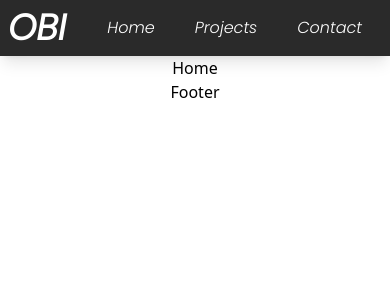
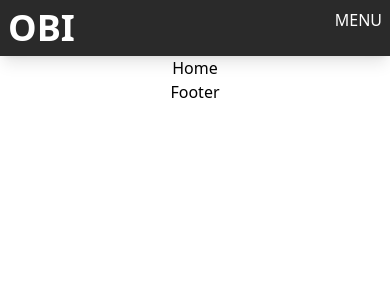
Before and after one commit to uzoziealpha/tailwindcssportfolio, a React (Create React App) app: page / in a window 390 px wide. Shown: the top 300 px of the page. Built offline with nearby package versions, Linux system fonts and the light colour scheme.

Commit message:
Responsive tailwind for nav toggler

```diff
--- /dev/null
+++ b/postcss.config.js
@@ -0,0 +1,6 @@
+module.exports = {
+    plugins: {
+      tailwindcss: {},
+      autoprefixer: {},
+    },
+}
--- a/src/components/Header.js
+++ b/src/components/Header.js
@@ -1,43 +1,47 @@
-import React from 'react'
-import { Link } from 'react-router-dom'
+import React, {useState} from "react";
+import { Link } from "react-router-dom";
 
 function Header() {
+    //hooks
+  const [showMenu, setShowMenu] = useState('md:hidden')
   const menuItems = [
     {
-        title: 'Home',
-        key: '/'
+      title: "Home",
+      key: "/",
     },
     {
-        title: 'Projects',
-        key: '/projects'
+      title: "Projects",
+      key: "/projects",
     },
     {
-        title: 'Contact',
-        key: '/contact'
+      title: "Contact",
+      key: "/contact",
     },
-  ]
+  ];
 
   return (
-    <div className='text-white font-pop'>
-      <div className='flex bg-theme justify-between items-center p-2 shadow-lg'>
-          <div>
-              <h1 className='text-4xl font-semibold'>OBI</h1>
+    <div className="text-white font-pop">
+      <div className="flex bg-theme justify-between items-center p-2 shadow-lg">
+        <div className='flex justify-between w-full'>
+          <h1 className="text-4xl font-semibold">OBI</h1>
+         <button
+           onClick={()=> {
+             setShowMenu();
+           }}
+          className='lg:hidden xl:hidden 2xl:hidden md:flex'>MENU</button>
         </div>
-          <div className='flex'>
+        <div className="flex md:hidden">
           {menuItems.map((item) => {
             return (
-                     <li className='list-none mx-5'>
-                     <Link to={`/${item.key}`}>
-                       {item.title}
-                     </Link>
+              <li className="list-none mx-5">
+                <Link to={`/${item.key}`}>{item.title}</Link>
               </li>
             );
           })}
         </div>
       </div>
-
     </div>
-  )
+  );
 }
 
-export default Header
+export default Header;
--- a/tailwind.config.js
+++ b/tailwind.config.js
@@ -5,13 +5,35 @@ module.exports = {
 
   theme: {
     extend: {
-      colors: {
-        theme: '#2A2A2A'
+      colors:{
+        theme : '#2A2A2A',
+        primary : '#5F9EA0' ,
+
       },
       fontFamily : {
-        pop : ['Poppins',' sans-serif']
+        mont : ['Montserrat' , 'sans-serif']
       }
     },
+    screens: {
+      '2xl': {'max': '1835px'},
+      // => @media (max-width: 1535px) { ... }
+
+      'xl': {'max': '1279px'},
+      // => @media (max-width: 1279px) { ... }
+
+      'lg': {'max': '1023px'},
+      // => @media (max-width: 1023px) { ... }
+
+      'md': {'max': '767px'},
+      // => @media (max-width: 767px) { ... }
+
+      'sm': {'max': '639px'},
+      // => @media (max-width: 639px) { ... }
+    }
   },
+  variants: {
+    extend: {},
+  },
+
   plugins: [],
 }
```
Also changed, not shown: package.json (line endings or trailing spaces), 1 other file (tests, documents, lock files or other folders). Lines whose indentation alone changed are shown as unchanged.
